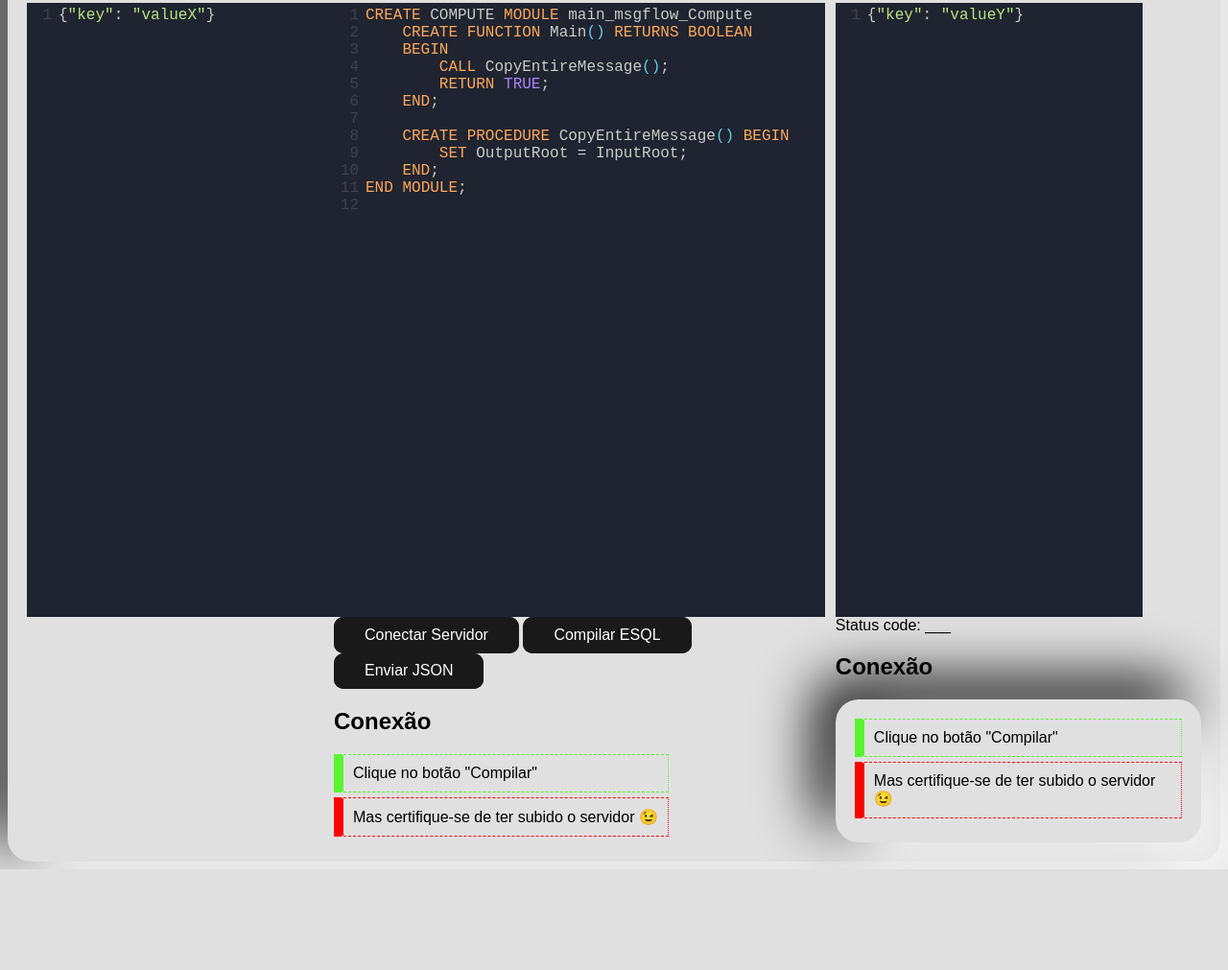
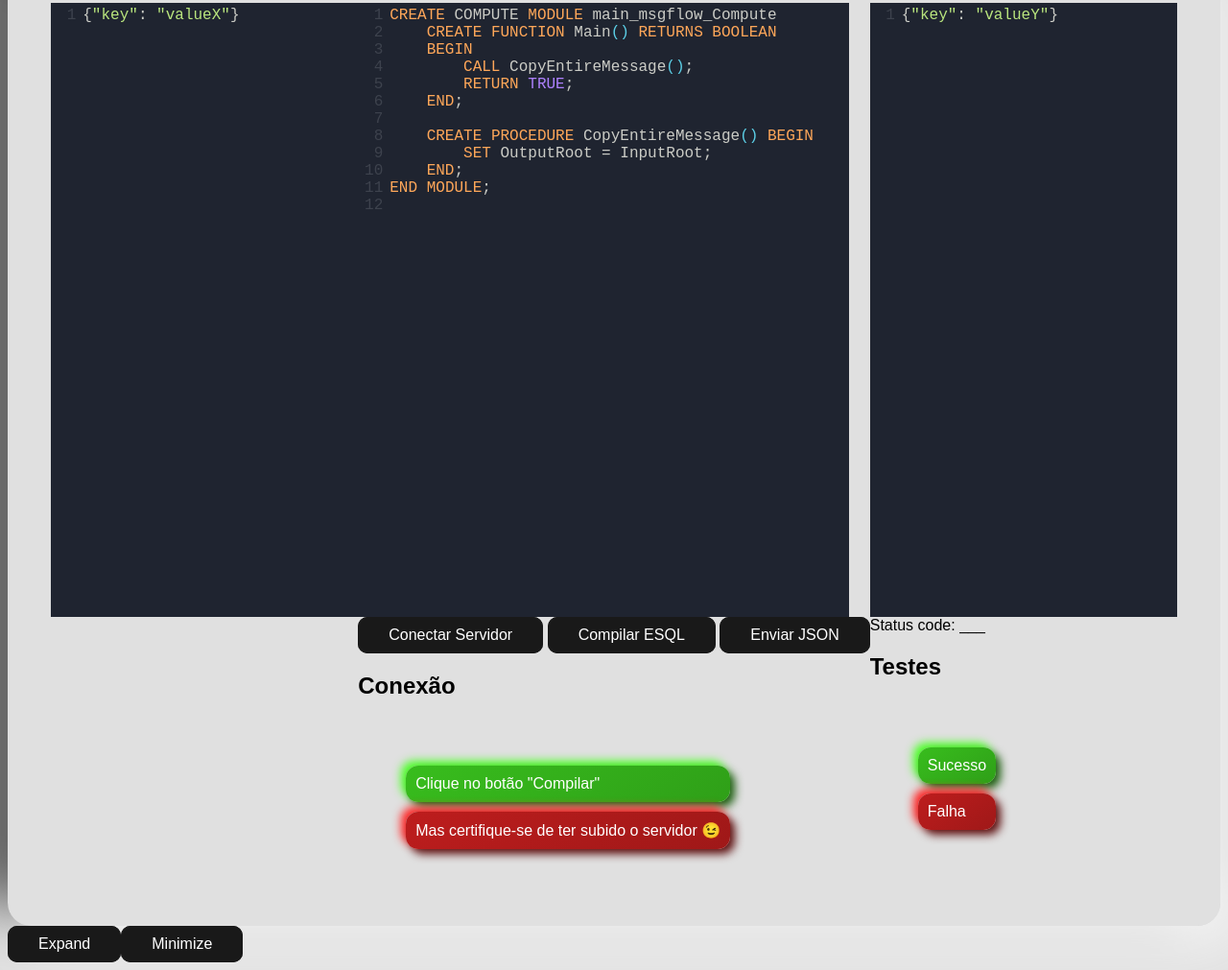
Before and after one commit to manoger/esql-online-compiler, a plain HTML site: page teste-repl-germano_v1/site/index.html in a window 1280 px wide. Shown: the part 226-1237 px from the top of the page at 96% size. Before the commit the page ends 1132 px from the top, so only its background shows below. Drawn offline with nearby package versions, Linux system fonts and the light colour scheme.

Commit message:
🚧WIP: compile-logs neumorphic

```diff
--- a/teste-repl-germano_v1/site/compile-log.css
+++ b/teste-repl-germano_v1/site/compile-log.css
@@ -1,31 +1,49 @@
-#compile-log {
+#compile-log-container {/*container*/
+    color:white;
     max-height: 150px;
-    max-width: 40vw;
+    max-width: 30vw;
+    padding: 50px;
     overflow-y: scroll;
 
-    .compile-log {
-        margin-bottom: 5px;
+    .compile-log-element {/*elements*/
+        margin-bottom: 10px;
         padding: 10px;
         transition: border-color 0.3s;
+
         &.error-compile-log {
-            border-color: #ff0000;
-            border-width: 1px 1px 1px 10px;
-            border-top-style: dashed;
-            border-right-style: dotted;
-            border-bottom-style: dashed;
-            border-left-style: solid;
+            border-radius: 13px;
+            background: linear-gradient(145deg, #bd1d1d, #9f1818);
+            box-shadow:  5px 5px 10px #5c0e0e,
+             -5px -5px 10px #ff2828;
         }
+
+        &.error-compile-log:hover {
+            border-radius: 13px;
+            background: linear-gradient(145deg, #9f1818, #bd1d1d);
+            box-shadow:  5px 5px 10px #5c0e0e,
+             -5px -5px 10px #ff2828;
+        }
+
         &.success-compile-log {
-            border-color: #57f52f;
-            border-width: 1px 1px 1px 10px;
-            border-top-style: dashed;
-            border-right-style: dotted;
-            border-bottom-style: dashed;
-            border-left-style: solid;
+            border-radius: 13px;
+            background: linear-gradient(145deg, #38bd1d, #2f9f18);
+            box-shadow: 5px 5px 10px #1b5c0e,
+            -5px -5px 10px #4dff28;
         }
+
+        &.success-compile-log:hover {
+            &.success-compile-log {
+                border-radius: 13px;
+                background: linear-gradient(145deg, #2f9f18, #38bd1d);
+                box-shadow: 5px 5px 10px #1b5c0e,
+            -5px -5px 10px #4dff28;
+            }
+        }
+
         .message {
             font-weight: bold;
         }
+
         .text,
         .detailed-text {
             margin-top: 5px;
--- a/teste-repl-germano_v1/site/index.html
+++ b/teste-repl-germano_v1/site/index.html
@@ -26,8 +26,6 @@
 
 <body>
 
-
-    <div class="stylized-box">
     <section class="horizontal-items">
         <div class="stylized-card horizontal-items">
             <div id="anime-character" class="image-container"></div>
@@ -36,6 +34,7 @@
             </textarea>
         </div>
     </section>
+    <div class="stylized-box">
         <section class="horizontal-items">
             <section class="vertical-items ">
                 <h1>ENTRADA JSON</h1>
@@ -62,23 +61,24 @@ END MODULE;
                     <button class="bn5" onclick="enviarJSON()">Enviar JSON</button>
                 </section>
                 <h2>Conexão</h2>
-                <div id="compile-log" class="">
-                    <div class="compile-log success-compile-log"> Clique no botão "Compilar"</div>
-                    <div class="compile-log error-compile-log"> Mas certifique-se de ter subido o servidor 😉 </div>
+                <div id="compile-log-container" class="">
+                    <div class="compile-log-element success-compile-log"> Clique no botão "Compilar"</div>
+                    <div class="compile-log-element error-compile-log"> Mas certifique-se de ter subido o servidor 😉 </div>
                 </div>
             </section>
             <section class="vertical-items ">
                 <h1>SAIDA JSON</h1>
                 <textarea id="outputJsonTextArea" class="json" disabled>{"key": "valueY"}</textarea>
                 <div id="httpStatusCode">Status code: ___</div>
-                <h2>Conexão</h2>
-                <div id="compile-log" class="stylized-box">
-                    <div class="compile-log success-compile-log"> Clique no botão "Compilar"</div>
-                    <div class="compile-log error-compile-log"> Mas certifique-se de ter subido o servidor 😉 </div>
+                <h2>Testes</h2>
+                <div id="compile-log-container" class="">
+                    <div class="compile-log-element success-compile-log"> Sucesso</div>
+                    <div class="compile-log-element error-compile-log"> Falha </div>
                 </div>
             </section>
         </section>
     </div>
+    <button class="bn5" onclick="expandESQL()">Expand</button><button class="bn5" onclick="minimizeESQL()">Minimize</button>
 
     <script>
         ////////////////////////////////////////////////////////////////////////////////////
@@ -129,12 +129,12 @@ END MODULE;
                 renderResponseLog(JSON.parse(result));
             };
             socket.onclose = function (event) {
-                document.getElementById('compile-log').innerHTML = "💻💤 O servidor provalvelmente esta desligado";
+                document.getElementById('compile-log-container').innerHTML = "💻💤 O servidor provalvelmente esta desligado";
                 console.log("Conexão fechada com código: " + event.code);
                 document.getElementById("connectbtn").style.display = "flex";
             };
             socket.onerror = function (error) {
-                document.getElementById('compile-log').innerHTML = "💻🔥 A conexão do servidor caiu";
+                document.getElementById('compile-log-container').innerHTML = "💻🔥 A conexão do servidor caiu";
                 console.error("Erro na conexão: " + error);
                 document.getElementById("connectbtn").style.display = "flex";
             };
@@ -143,7 +143,7 @@ END MODULE;
             var esqlCode = esqlTextArea.getValue();
             console.log("😉📤Enviando ESQL", esqlCode)
             socket.send(esqlCode);
-            const responseLogDiv = document.getElementById('compile-log');
+            const responseLogDiv = document.getElementById('compile-log-container');
             //"Compilando ESQL: ..."
             responseLogDiv.innerHTML =
                 `<svg class="pl" width="240" height="240" viewBox="0 0 240 240">
@@ -175,13 +175,19 @@ END MODULE;
                     outputJsonTextArea.setValue(`Erro na solicitação: ${error} \n🧐 É possivel que haja erros de escrita de código`);
                 });
         }
+        function expandESQL(){
+            esqlTextArea.setSize("100vw", '80vh');
+        }
+        function minimizeESQL(){
+            esqlTextArea.setSize("40vw", '80vh');
+        }
         ////////////////////////////////////////////////////////////////////////////////////
         function renderResponseLog(response) {
-            const responseLogDiv = document.getElementById('compile-log');
+            const responseLogDiv = document.getElementById('compile-log-container');
             responseLogDiv.innerHTML = '';
             response.LogEntry.forEach(logEntry => {
                 const logEntryDiv = document.createElement('div');
-                logEntryDiv.className = 'compile-log';
+                logEntryDiv.className = 'compile-log-element';
                 logEntryDiv.classList.add(logEntry.message.severityCode === 'E' ? 'error-compile-log' : 'success-compile-log');
 
                 const messageDiv = document.createElement('div');
```
Also changed, not shown: 2 other files. Lines whose indentation alone changed are shown as unchanged.
